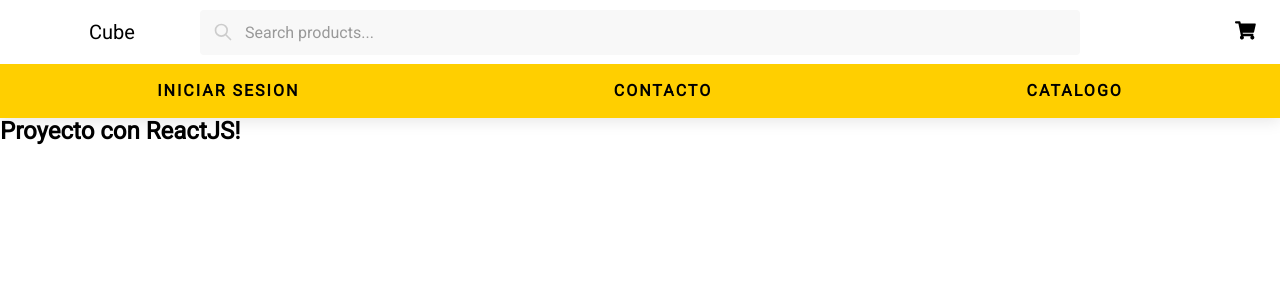
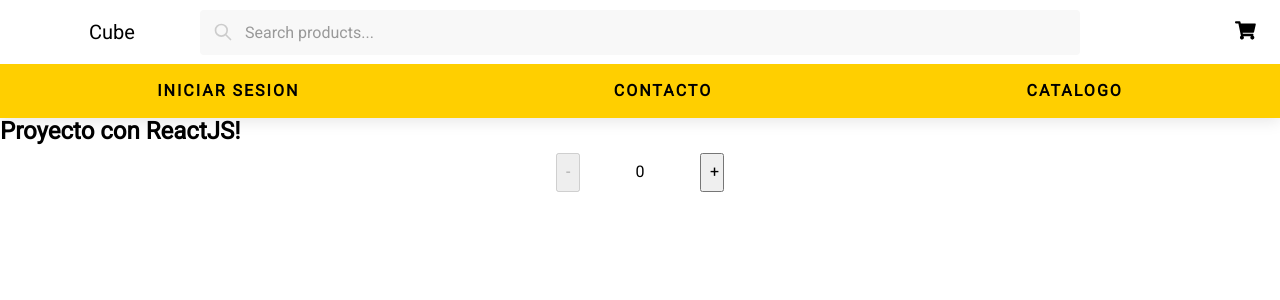
Before and after one commit to gsurcu/proyecto_con_ReactJs, a React (Create React App) app: page / in a window 1280 px wide. Shown: the top 300 px of the page. Built offline with nearby package versions, Linux system fonts and the light colour scheme.

Commit message:
El componente 'ItemCount' ha sido creado

```diff
--- /dev/null
+++ b/src/components/ItemCount/ItemCount.js
@@ -0,0 +1,40 @@
+import React, {useState, useEffect} from "react";
+import "./ItemCount.scss";
+
+export const ItemCount = () => {
+
+  const [count, setCount] = useState(0)
+
+  const handleAnterior = () => {
+    count > 0 && setCount( count - 1)
+}
+
+  const handleSiguiente = () => {
+    setCount( count + 1 )
+}
+
+useEffect(() => {
+  console.log("Me monté")
+
+  return () => {
+      console.log("Me desmonté")
+  }
+}, [])
+
+useEffect(() => {
+  console.log('Clicks actualizados')
+
+}, [count])
+
+  return (
+    <div className="item-count">
+      <button className="btn" onClick={handleAnterior} disabled={count === 0}>
+          -
+      </button>
+      <div className="count">{count}</div>
+      <button className="btn" onClick={handleSiguiente}>
+          +
+      </button>
+    </div>
+  )
+}
--- /dev/null
+++ b/src/components/ItemCount/ItemCount.scss
@@ -0,0 +1,15 @@
+.item-count {
+  display: flex;
+  padding: .5rem 1rem;
+  margin: 0 auto;
+  align-items: center;
+  max-width: 200px;
+  .btn {
+    padding: .5rem;
+    width: 1.5rem;
+  }
+  .count {
+    flex: 1 1;
+    text-align: center;
+  }
+}
--- a/src/components/ItemListContainer/ItemListContainer.js
+++ b/src/components/ItemListContainer/ItemListContainer.js
@@ -1,10 +1,12 @@
 import React from "react";
+import { ItemCount } from "../ItemCount/ItemCount";
 
 export const ItemListContainer = ( {greeting} ) => {
 
     return (
         <div>
             <h2>{greeting}</h2>
+            <ItemCount />
         </div>
     )
 }
```
